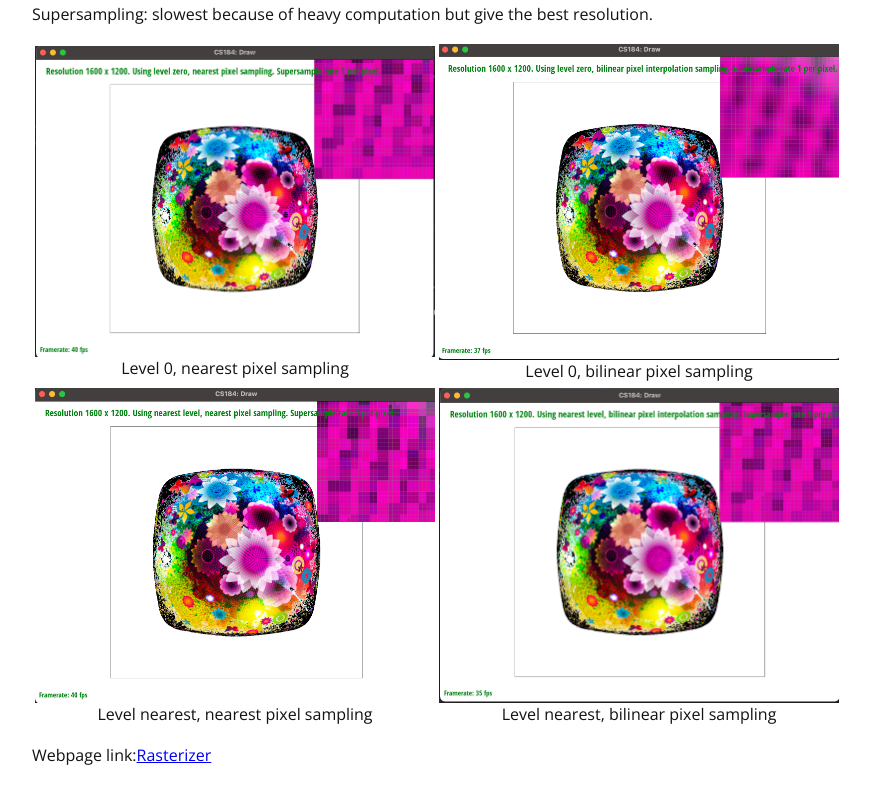
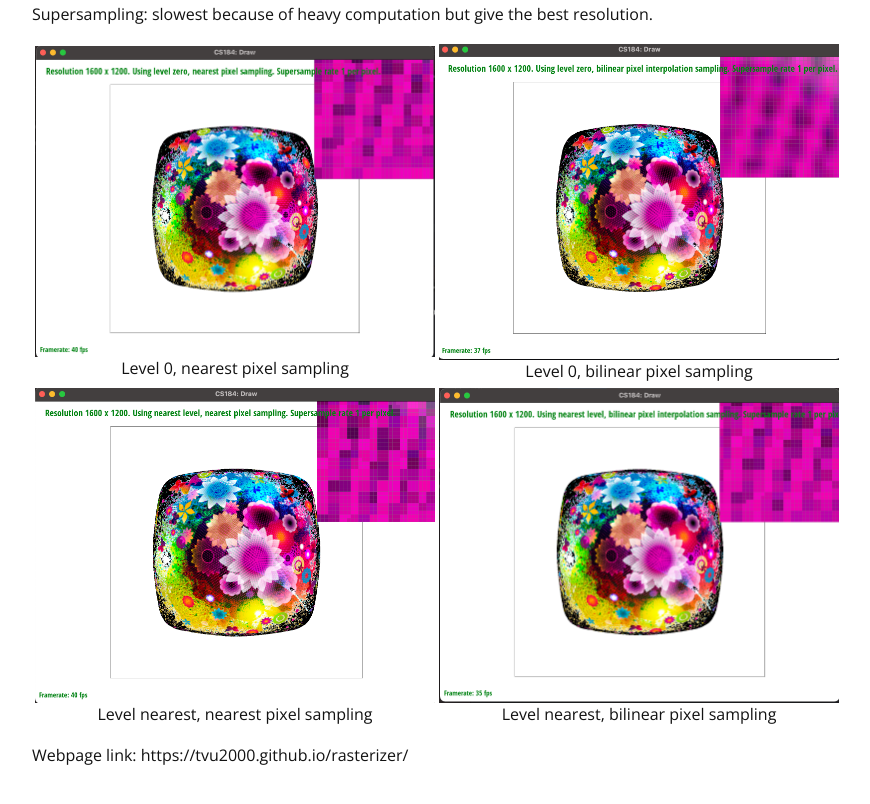
Before and after one commit to ttvu46/rasterizer, a plain HTML site: page index.html in a window 1280 px wide. Shown: the part 8103-8907 px from the top of the page, without its empty margins (108-978 px from the left). Drawn offline with nearby package versions, Linux system fonts and the light colour scheme.

Commit message:
Update index.html

```diff
--- a/index.html
+++ b/index.html
@@ -268,7 +268,9 @@ point_sampling_method (psm) at the level D and D + 1. Then, we apply linear inte
 <p>If you are not participating in the optional art competition, don't worry about this section!</p>
 
 <h3 align="middle">Part 7: Draw something interesting!</h3> -->
-<p>Webpage link:<a href="https://tvu2000.github.io/rasterizer/">Rasterizer</a></p>
+<!-- <p>Webpage link:<a href="https://tvu2000.github.io/rasterizer/">Rasterizer</a></p> -->
+
+<p>Webpage link: https://tvu2000.github.io/rasterizer/</p>
 
 </body>
 </html>
```
